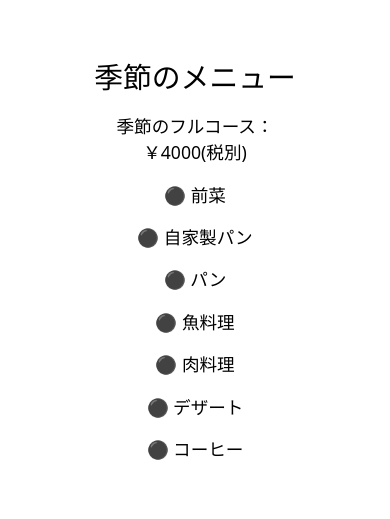
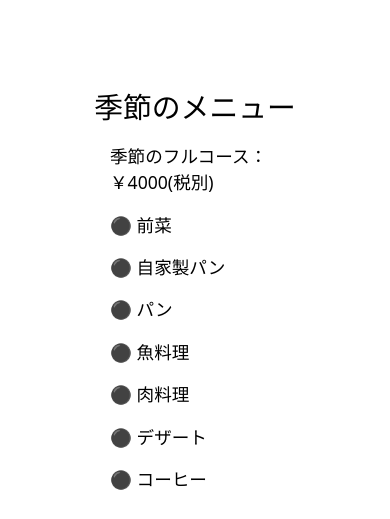
Before and after one commit to wqpo/cracra7, a plain HTML site: page index.html in a window 390 px wide. Shown: the part 2259-2778 px from the top of the page. Drawn offline with nearby package versions, Linux system fonts and the light colour scheme; a script that the page names is missing.

Commit message:
Update style.css

```diff
--- a/style.css
+++ b/style.css
@@ -37,7 +37,7 @@
   #kisetu h1 {
     opacity: 1; /* 初めから表示 */
     font-size: 1.8rem; /* フォントサイズを固定 */
-    margin-top: 20px; /* 上の余白調整 */
+    margin-top: 50px; /* 上の余白調整 */
   }
 
   /* 季節メニューのサブテキスト */
@@ -45,6 +45,8 @@
     opacity: 1; /* 初めから表示 */
     font-size: 1.1rem; /* 少し大きめの文字サイズ */
     margin-top: 10px; /* 上の余白調整 */
+     margin-left: 60px; /* 左に60pxの余白 */
+    text-align: left; /* 左寄せ */
   }
 
   /* 画像とテキストが重ならないように調整 */
```
